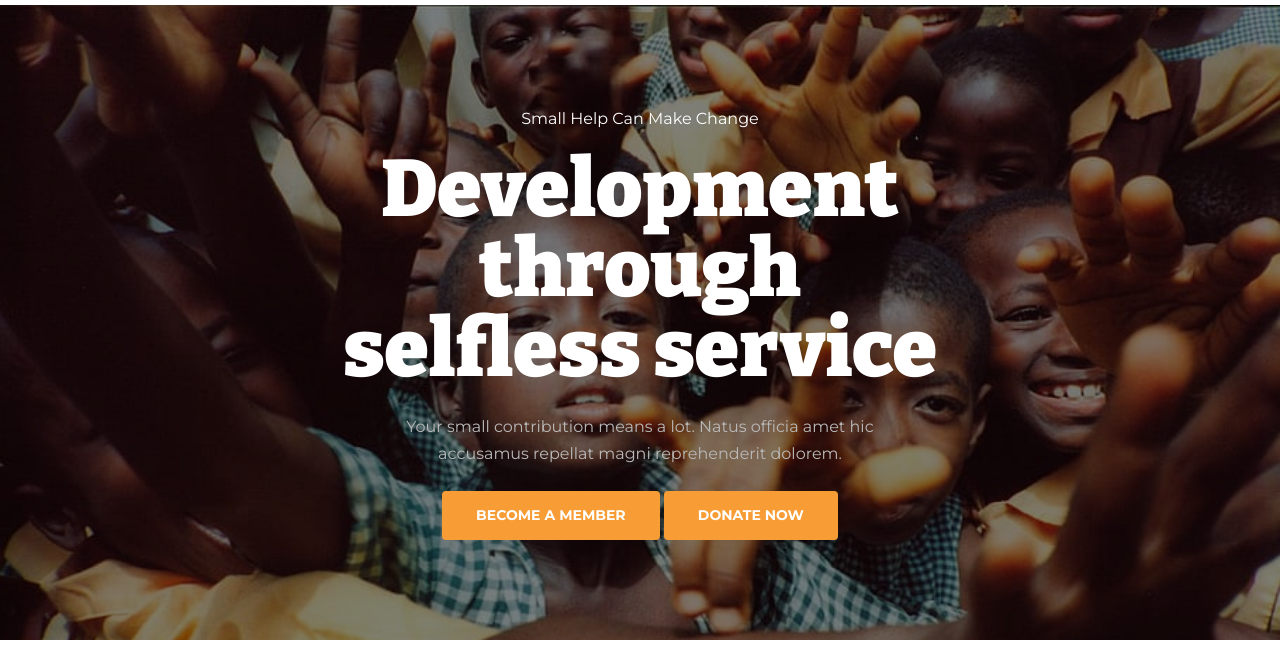
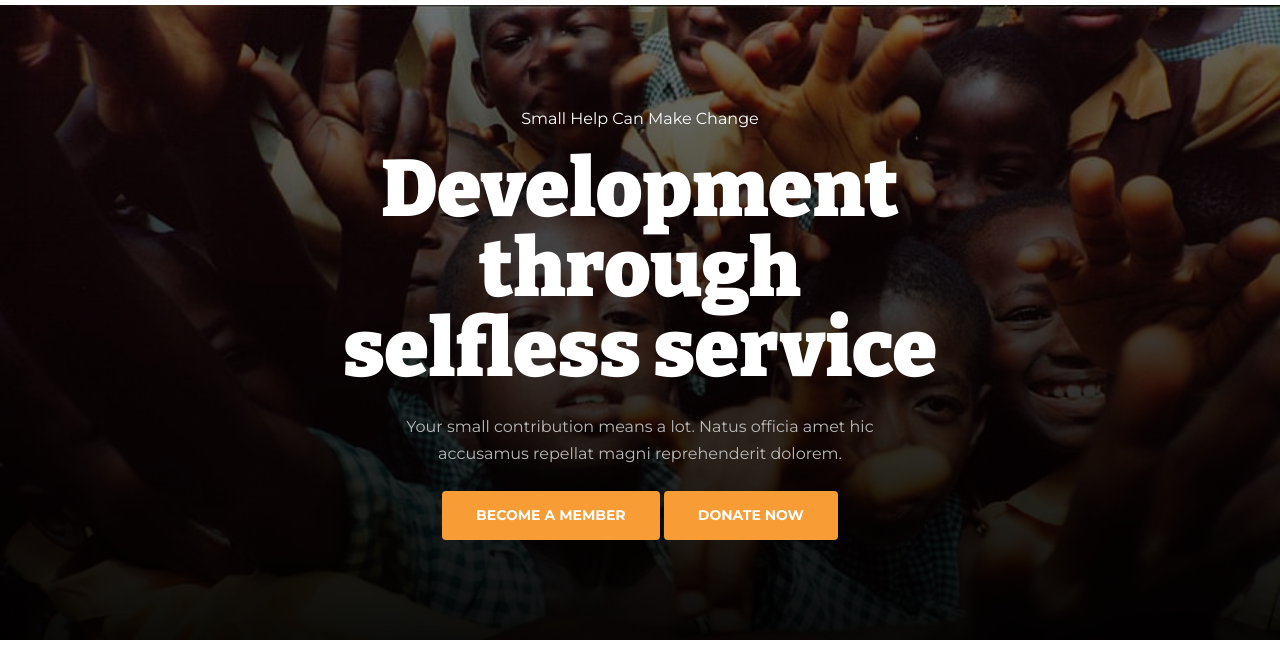
Before and after one commit to johnnwigwe/Umuatugbuoma-In-Diaspora, a plain HTML site: page index.html in a window 1280 px wide. Shown: the part 152-800 px from the top of the page. Drawn offline with nearby package versions, Linux system fonts and the light colour scheme.

Commit message:
updated slider bg image

```diff
--- a/assets/css/style.css
+++ b/assets/css/style.css
@@ -545,7 +545,7 @@ ul.dropdown-menu li {
 }
 
 .slider {
-  background: url("/assets/img/16.jpg") no-repeat;
+  background: linear-gradient(rgba(0, 0, 0, 0.1), rgba(0, 0, 0, 0.9)), url("/assets/img/16.jpg") no-repeat;
   background-size: cover;
   background-position: 10% 0%;
   padding: 100px 0;
```
